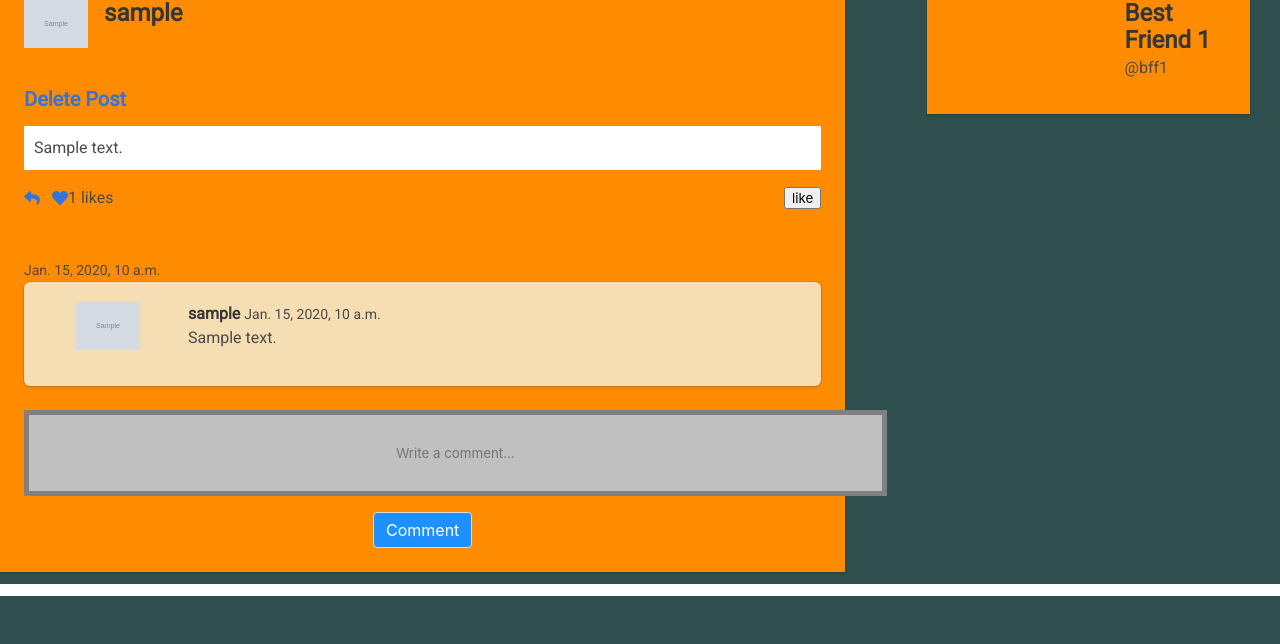
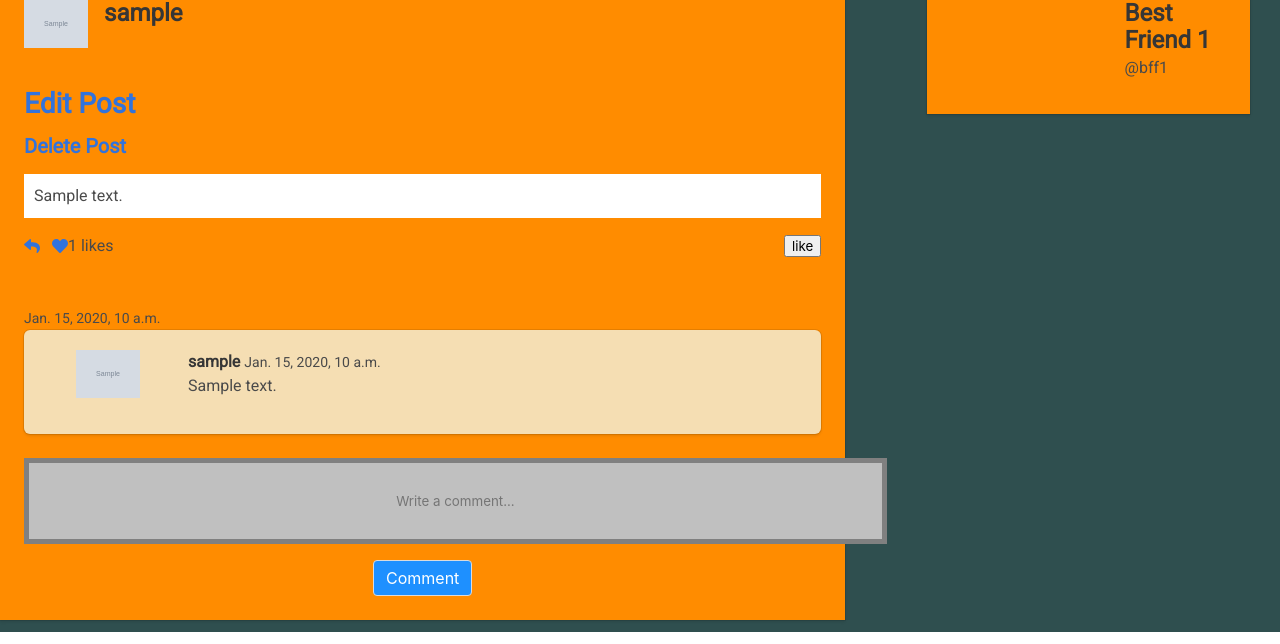
Before and after one commit to lawrencema415/devbook, a Django app: page / in a window 1280 px wide. Shown: the part 366-1010 px from the top of the page. Before the commit the page ends 962 px from the top, so only its background shows below. Run offline with Django 3.2, Linux system fonts and the light colour scheme; tables that the repository leaves empty hold one stand-in row (values such as "Sample post"); grey boxes marked "Sample" are stand-in pictures; some libraries are stand-ins or nearby versions.

Commit message:
adds working edit for posts

```diff
--- a/devbook/templates/homepage.html
+++ b/devbook/templates/homepage.html
@@ -31,6 +31,7 @@
           </div>
         </div>
         <div class="content">
+        <h2><a href="{% url 'post_edit' pk=post.pk %}">Edit Post</a></h2>
             <h4><a href="{% url 'post_delete' pk=post.pk %}">Delete Post</a></h4>
             <p class="text">
             {{post.body}}
--- a/devbook/urls.py
+++ b/devbook/urls.py
@@ -11,6 +11,7 @@ urlpatterns = [
     path('post_comment/<int:pk>/comments/new',views.post_comment,name='post_comment'),
     path('like_post/<int:pk>/likes/new',views.like_post,name='like_post'),
     path('friends/', views.profile, name='friends'),
+    path('post/<int:pk>/edit', views.post_edit, name="post_edit"),
     path('post/<int:pk>/delete', views.post_delete, name="post_delete"),
 ]
 
--- a/devbook/views.py
+++ b/devbook/views.py
@@ -68,7 +68,16 @@ def post_delete(request, pk):
     Post.objects.get(pk=pk).delete()
     return HttpResponseRedirect(request.META.get('HTTP_REFERER'))
 
-
+def post_edit(request, pk):
+    post = Post.objects.get(id=pk)
+    if request.method == 'POST':
+        form = PostForm(request.POST, instance=post)
+        if form.is_valid():
+            post = form.save()
+            return redirect('homepage')
+    else:
+        form = PostForm(instance=post)
+    return render(request, 'post_form.html', {'form': form, 'header': f'Edit Post'})
 
 def post_comment(request,pk):
     post = Post.objects.get(id=pk)
```
Also changed, not shown: devbook/templates/post_form.html (added, +14 -0 lines), devbook/models.py (line endings or trailing spaces).
